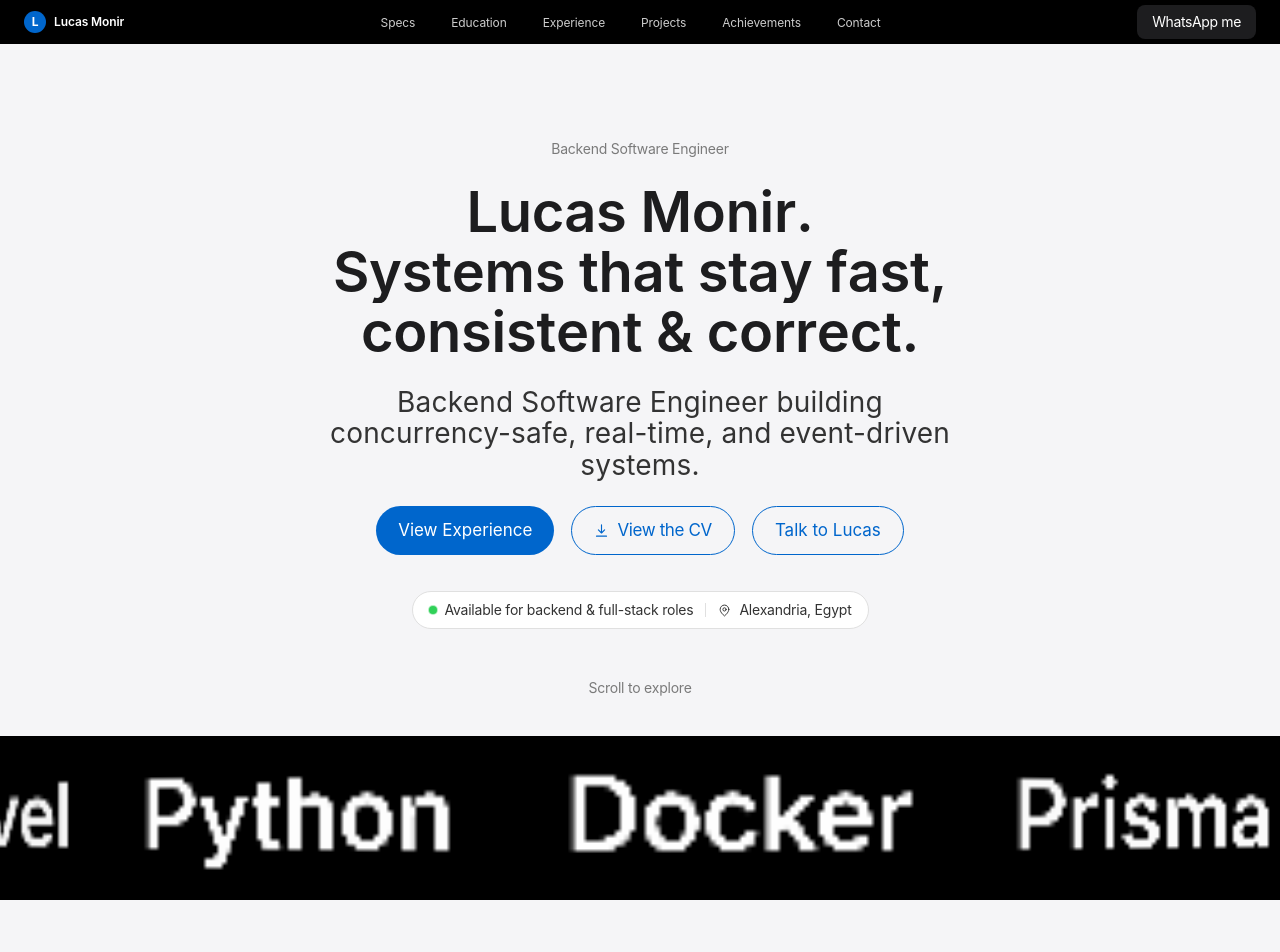
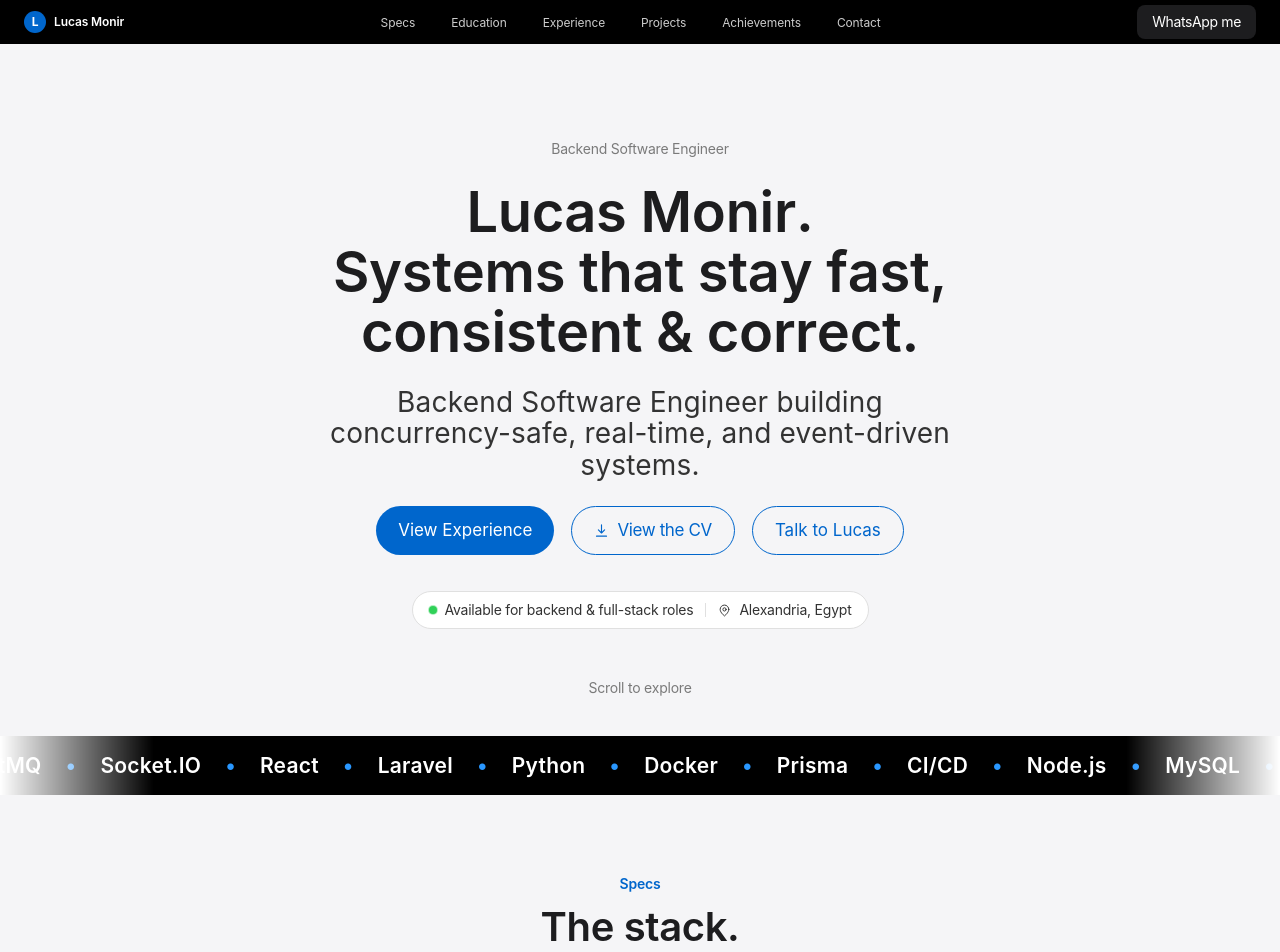
Before and after one commit to loucass/portfolio, a React (Vite) app: page / in a window 1280 px wide. Shown: the top 952 px of the page. Built offline with nearby package versions, Linux system fonts and the light colour scheme.

Commit message:
revert: flat marquee strip

```diff
--- a/src/components/Marquee.tsx
+++ b/src/components/Marquee.tsx
@@ -1,61 +1,18 @@
-import { useEffect, useRef } from 'react'
-import gsap from 'gsap'
 import { marqueeItems } from '../data/content'
-import { prefersReducedMotion } from '../lib/anim'
 
-const ITEM_COUNT = marqueeItems.length
-const STEP = 180 / (ITEM_COUNT - 1)
-const RADIUS = 560
-const SPEED = 4
+const doubled = [...marqueeItems, ...marqueeItems]
 
-/** The stack as a rotating 3D band — items arc around, facing the viewer. */
 export function Marquee() {
-  const trackRef = useRef<HTMLDivElement>(null)
-
-  useEffect(() => {
-    if (prefersReducedMotion()) return
-    const track = trackRef.current
-    if (!track) return
-    const items = Array.from(track.children) as HTMLElement[]
-    let angle = 0
-
-    const tick = (_time: number, deltaTime: number) => {
-      angle = (angle + deltaTime * SPEED * 0.01) % 360
-      track.style.transform = `rotateY(${angle}deg)`
-      for (let i = 0; i < items.length; i++) {
-        const c = Math.cos((i * STEP + angle) * (Math.PI / 180))
-        items[i].style.opacity = String(0.1 + 0.9 * Math.max(0, c))
-        items[i].style.scale = String(0.5 + 0.5 * ((c + 1) / 2))
-        items[i].style.zIndex = String(Math.round(c * 10) + 10)
-      }
-    }
-
-    gsap.ticker.add(tick)
-    return () => gsap.ticker.remove(tick)
-  }, [])
-
   return (
     <div className="marquee" aria-hidden="true">
-      <div className="marquee__stage">
-        <div className="marquee__track" ref={trackRef}>
-          {marqueeItems.map((item, i) => (
-            <span
-              key={item}
-              className="marquee__item"
-              style={{
-                transform: `translate(-50%, -50%) rotateY(${i * STEP}deg) translateZ(${RADIUS}px)`,
-              }}
-            >
-              {item}
-            </span>
-          ))}
-        </div>
+      <div className="marquee__track">
+        {doubled.map((item, i) => (
+          <span key={`${item}-${i}`} className="marquee__item tagline">
+            {item}
+            <span className="marquee__dot">•</span>
+          </span>
+        ))}
       </div>
-      <ul className="marquee__fallback">
-        {marqueeItems.map((item) => (
-          <li key={item}>{item}</li>
-        ))}
-      </ul>
     </div>
   )
 }
--- a/src/styles/global.css
+++ b/src/styles/global.css
@@ -515,60 +515,60 @@ button {
 .marquee {
   background: var(--surface-black);
   overflow: hidden;
-  padding: var(--s-xxl) 0;
-}
-
-.marquee__stage {
-  position: relative;
-  height: 68px;
-  display: flex;
-  align-items: center;
-  justify-content: center;
-  perspective: 700px;
+  padding: var(--s-md) 0;
+  -webkit-mask-image: linear-gradient(
+    90deg,
+    transparent,
+    #000 12%,
+    #000 88%,
+    transparent
+  );
+  mask-image: linear-gradient(
+    90deg,
+    transparent,
+    #000 12%,
+    #000 88%,
+    transparent
+  );
 }
 
 .marquee__track {
-  position: relative;
-  width: 0;
-  height: 0;
-  transform-style: preserve-3d;
+  display: flex;
+  width: max-content;
+  animation: marquee-scroll 30s linear infinite;
 }
 
 .marquee__item {
-  position: absolute;
-  top: 0;
-  left: 0;
-  transform-origin: center;
-  backface-visibility: hidden;
+  display: inline-flex;
+  align-items: center;
+  gap: var(--s-lg);
+  padding-right: var(--s-lg);
   color: var(--body-on-dark);
   white-space: nowrap;
-  font-family: var(--font-display);
   font-size: var(--text-tagline);
-  font-weight: 600;
 }
 
-.marquee__fallback {
-  display: none;
-  list-style: none;
-  flex-wrap: wrap;
-  justify-content: center;
-  gap: var(--s-md);
+.marquee__dot {
+  color: var(--primary-on-dark);
 }
 
-.marquee__fallback li {
-  color: var(--body-on-dark);
-  font-family: var(--font-display);
-  font-size: var(--text-tagline);
-  font-weight: 600;
-  padding: var(--s-xs);
+@keyframes marquee-scroll {
+  from {
+    transform: translateX(0);
+  }
+  to {
+    transform: translateX(-50%);
+  }
 }
 
 @media (prefers-reduced-motion: reduce) {
-  .marquee__stage {
-    display: none;
+  .marquee__track {
+    animation: none;
+    flex-wrap: wrap;
+    width: auto;
   }
-  .marquee__fallback {
-    display: flex;
+  .marquee__item {
+    padding: var(--s-xs);
   }
 }
 
```
